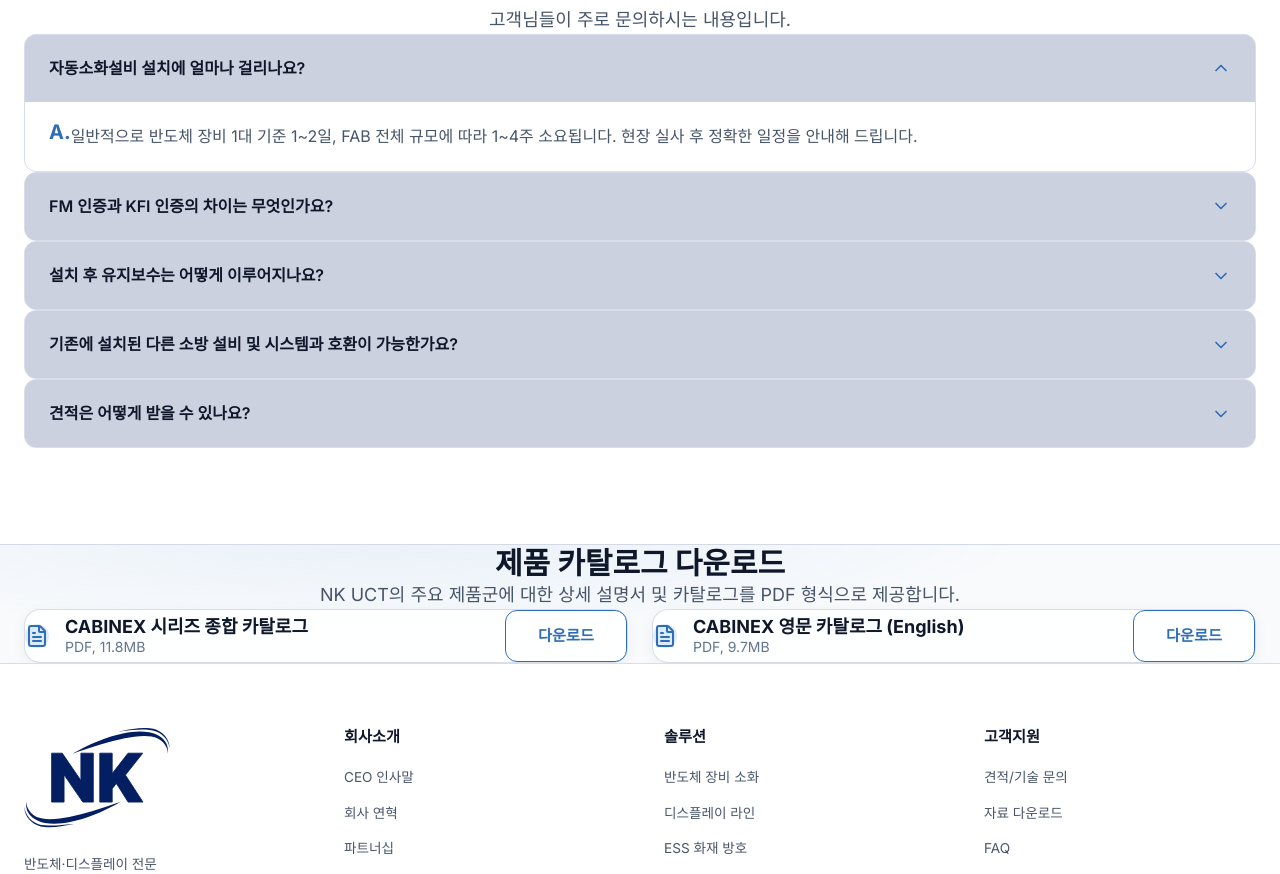
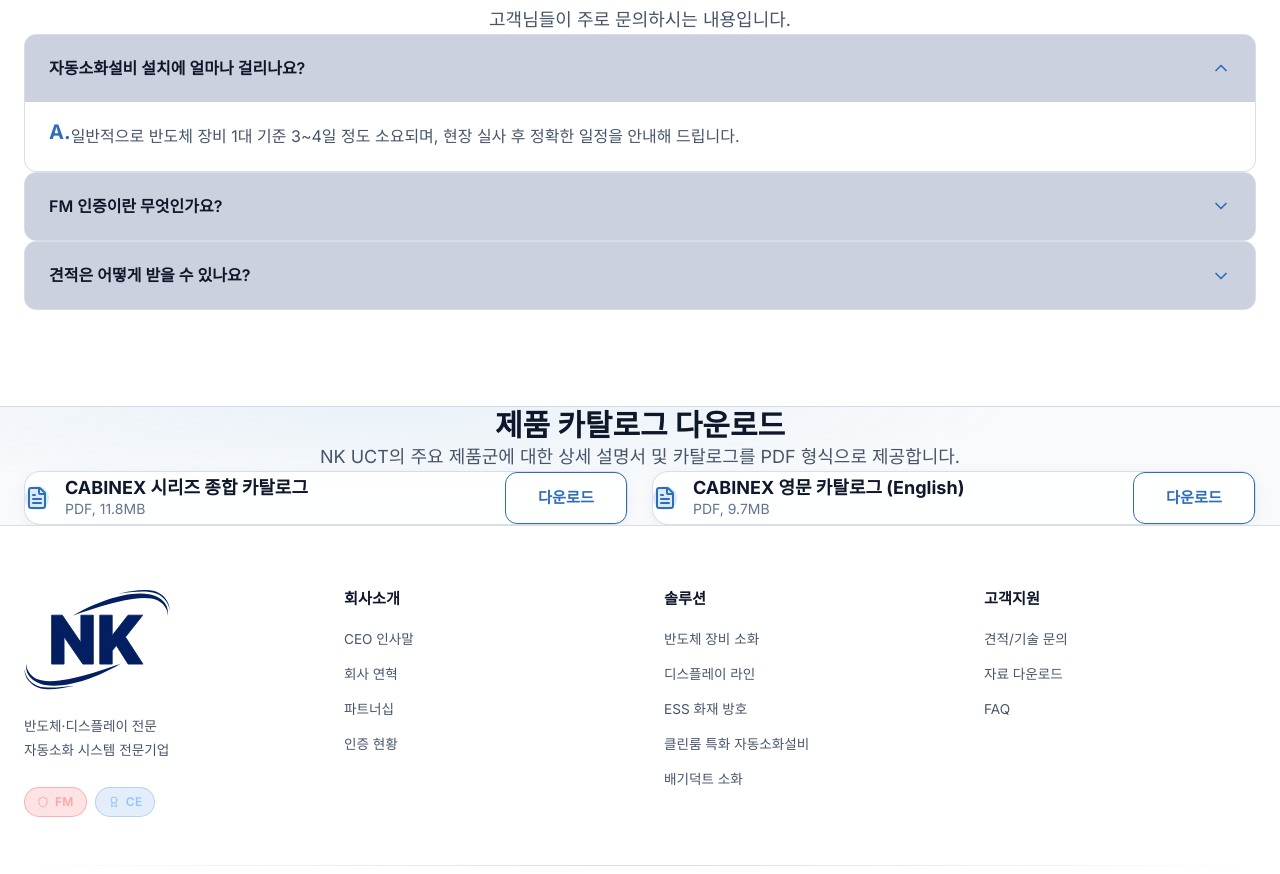
Before and after one commit to Junnn123124/nk-hp, a Next.js app in the folder nkuct-website/: page /support in a window 1280 px wide. Shown: the part 1233-2107 px from the top of the page. Built offline with nearby package versions, Linux system fonts and the light colour scheme.

Commit message:
자주 묻는 질문 수정

```diff
--- a/nkuct-website/src/app/support/page.tsx
+++ b/nkuct-website/src/app/support/page.tsx
@@ -86,23 +86,15 @@ export default function Support() {
   const faqs = [
     {
       q: '자동소화설비 설치에 얼마나 걸리나요?',
-      a: '일반적으로 반도체 장비 1대 기준 1~2일, FAB 전체 규모에 따라 1~4주 소요됩니다. 현장 실사 후 정확한 일정을 안내해 드립니다.'
+      a: '일반적으로 반도체 장비 1대 기준 3~4일 정도 소요되며, 현장 실사 후 정확한 일정을 안내해 드립니다.'
     },
     {
-      q: 'FM 인증과 KFI 인증의 차이는 무엇인가요?',
-      a: 'FM(Factory Mutual)은 미국 기반의 글로벌 화재 안전 인증으로 세계적으로 통용되며 보험료 할인 혜택이 있습니다. KFI는 한국소방산업기술원의 국가 공인 인증으로 국내 소방법을 충족하기 위한 필수 인증입니다. NK UCT의 주요 제품은 두 인증을 모두 보유하고 있습니다.'
-    },
-    {
-      q: '설치 후 유지보수는 어떻게 이루어지나요?',
-      a: '정기 점검(반기 1회 권장)과 예방 정비 서비스를 제공합니다. 24시간 긴급 기술지원 콜센터를 운영하며, 장애 발생 시 4시간 이내 현장 출동 시스템을 갖추고 있습니다.'
-    },
-    {
-      q: '기존에 설치된 다른 소방 설비 및 시스템과 호환이 가능한가요?',
-      a: '네, 가능합니다. 기존 소방 수신반 및 고객사의 원격 감시 제어 시스템(BMS/FMS)과 완벽하게 연동할 수 있도록 다양한 통신 프로토콜과 접점을 지원합니다. 현장 조사를 통해 최적의 연동 방안을 제안해 드립니다.'
+      q: 'FM 인증이란 무엇인가요?',
+      a: 'FM(Factory Mutual) 인증은 세계적으로 가장 권위 있는 미국 화재 예방 및 안전 규격 인증으로, 엄격한 품질 평가와 실제 화재 테스트를 통과한 방호 설비에만 부여됩니다. FM 인증 제품을 도입할 경우 설비의 국제적인 안전성 확보는 물론, 글로벌 재물보험사로부터 보험료 할인 등의 다양한 혜택을 받으실 수 있습니다. NK UCT의 주요 제품은 FM 인증을 보유하여 세계 최고 수준의 화재 안전성을 입증하고 있습니다.'
     },
     {
       q: '견적은 어떻게 받을 수 있나요?',
-      a: '전화(031-000-0000) 또는 이메일(info@nkuct.com)로 문의해주시면, 전문 엔지니어가 도면 검토 및 현장 조사를 진행한 후 맞춤형 견적서를 제공해 드립니다. 통상적으로 현장 조사 후 3~5일 이내에 견적서를 받아보실 수 있습니다.'
+      a: '견적 및 기술 문의는 웹사이트 내 "온라인 견적·기술 문의" 폼으로 문의해 주시면 감사하겠습니다. 전문 엔지니어가 도면 검토 및 현장 조사를 진행한 후 맞춤형 견적서를 신속하게 제공해 드립니다.'
     }
   ];
 
```
